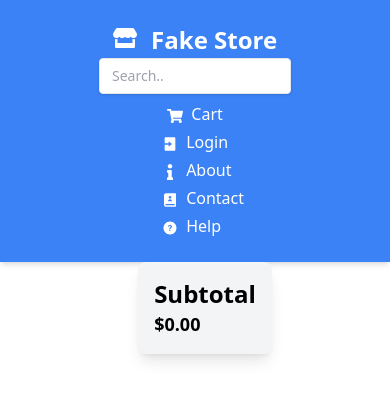
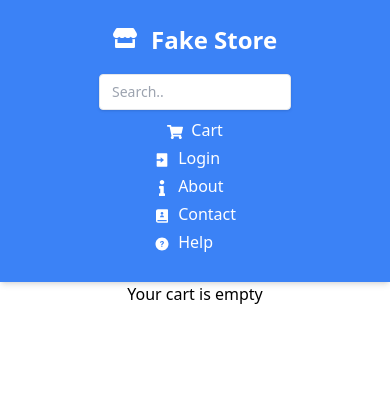
Before and after one commit to mfayaadhh/fake-store, a React (Create React App) app in the folder belajar-react-tms/: page /cart in a window 390 px wide. Shown: the top 400 px of the page. Built offline with nearby package versions, Linux system fonts and the light colour scheme.

Commit message:
context, hooks, styling

```diff
--- a/belajar-react-tms/src/App.js
+++ b/belajar-react-tms/src/App.js
@@ -9,11 +9,9 @@ import Cart from "./pages/Cart";
 import Contact from "./pages/Contact";
 import Routing from "./pages/Routing";
 import Product from "./pages/Product";
-import CartProvider from "./components/CartContext";
 
 export default function App() {
   return (
-    <CartProvider>
       <Routes>
         <Route index element={<Home />}></Route>
         <Route path="/products/:id" element={<Product />}></Route>
@@ -26,6 +24,5 @@ export default function App() {
         <Route path="/contact" element={<Contact />}></Route>
         <Route path="/help" element={<Help />}></Route>
       </Routes>
-    </CartProvider>
   );
 }
--- a/belajar-react-tms/src/components/CartBtn.js
+++ b/belajar-react-tms/src/components/CartBtn.js
@@ -1,8 +1,8 @@
 import React from "react";
-import { useCart } from "./CartContext";
+import { useCartContext } from "../hooks/useCartContext";
 
 export default function CartBtn({product}) {
-  const {addToCart} = useCart();
+  const {addToCart} = useCartContext();
   return (
     <button onClick={() => addToCart(product)} className="px-4 py-2 font-bold text-white bg-blue-500 rounded hover:bg-blue-600 active:scale-90 active:bg-blue-700">
       Add to Cart
--- a/belajar-react-tms/src/components/ContainerProducts.js
+++ b/belajar-react-tms/src/components/ContainerProducts.js
@@ -4,12 +4,13 @@ import CartBtn from "./CartBtn";
 
 export default function ContainerProducts({ products }) {
   return (
-    <div className="grid grid-cols-4 gap-4 p-4">
+    <div className="flex flex-wrap justify-center p-4">
       {products.map((product) => {
         return (
           <div
-            className="flex flex-col justify-end items-center p-4 bg-white rounded shadow-lg h-full"
+            className="flex flex-col justify-end items-center m-4 bg-white rounded shadow-lg h-full p-1"
             key={product.id}
+            style={{ flex: "1 0 21%", maxWidth: "21%" }}
           >
             <Link to={`/products/${product.id}`} className="group">
               <img
--- a/belajar-react-tms/src/components/Navbar.js
+++ b/belajar-react-tms/src/components/Navbar.js
@@ -1,3 +1,4 @@
+import React from "react";
 import { Link } from "react-router-dom";
 import Searchbar from "./Searchbar";
 import { FaShoppingCart, FaInfo, FaStore } from "react-icons/fa";
@@ -6,33 +7,33 @@ import { IoIosHelpCircle } from "react-icons/io";
 
 export default function Navbar() {
   return (
-    <nav className="flex flex-col sm:flex-row items-center justify-between p-6 bg-blue-500 shadow-md flex-wrap">
-      <Link to="/" className="text-white text-2xl font-bold">
+    <nav className="flex flex-col md:flex-row items-center justify-between p-6 bg-blue-500 shadow-md flex-wrap">
+      <Link to="/" className="text-white text-2xl font-bold mb-4 md:mb-0">
         <FaStore className="inline-block mr-2 mb-2" /> Fake Store
       </Link>
       <Searchbar />
-      <ul className="flex flex-col sm:flex-row space-x-4 sm:items-center">
-        <li className="mb-1 sm:mb-0 self-center">
+      <ul className="flex flex-col md:flex-row space-x-0 md:space-x-4 sm:items-center">
+        <li className="mb-1 md:mb-0 self-center">
           <Link className="text-white hover:text-blue-300" to="/cart">
             <FaShoppingCart className="inline-block mr-1" /> Cart
           </Link>
         </li>
-        <li className="mb-1 sm:mb-0">
+        <li className="mb-1 md:mb-0">
           <Link className="text-white hover:text-blue-300" to="/login">
             <RiLoginBoxFill className="inline-block mr-1" /> Login
           </Link>
         </li>
-        <li className="mb-1 sm:mb-0">
+        <li className="mb-1 md:mb-0">
           <Link className="text-white hover:text-blue-300" to="/about">
             <FaInfo className="inline-block mr-1" /> About
           </Link>
         </li>
-        <li className="mb-1 sm:mb-0">
+        <li className="mb-1 md:mb-0">
           <Link className="text-white hover:text-blue-300" to="/contact">
             <RiContactsBook2Fill className="inline-block mr-1" /> Contact
           </Link>
         </li>
-        <li>
+        <li className="mb-1 md:mb-0">
           <Link className="text-white hover:text-blue-300" to="/help">
             <IoIosHelpCircle className="inline-block mr-1" /> Help
           </Link>
--- a/belajar-react-tms/src/components/CartContext.js
+++ b/belajar-react-tms/src/context/CartContext.js
@@ -1,15 +1,9 @@
-import React, { createContext, useState, useContext } from "react";
+import React, { createContext, useState } from "react";
 
 export const CartContext = createContext();
 
-export function useCart() {
-  const { cart, setCart, addToCart } = useContext(CartContext);
-  return { cart, setCart, addToCart };
-}
-
 export default function CartProvider({ children }) {
   const [cart, setCart] = useState([]);
-
 
   function addToCart(p) {
     if (cart.some((cartItem) => cartItem.id === p.id)) {
--- /dev/null
+++ b/belajar-react-tms/src/hooks/useCartContext.js
@@ -0,0 +1,12 @@
+import { CartContext } from "../context/CartContext";
+import { useContext } from "react";
+
+export function useCartContext() {
+    const context = useContext(CartContext);
+
+    if(!context) {
+        throw Error('useCartContext must be used inside a WorkoutsContextProvider')
+      }
+
+      return context
+  }
--- a/belajar-react-tms/src/index.js
+++ b/belajar-react-tms/src/index.js
@@ -3,12 +3,15 @@ import ReactDOM from "react-dom/client";
 import "./index.css";
 import App from "./App";
 import { BrowserRouter } from "react-router-dom";
+import CartProvider from "./context/CartContext";
 
 const root = ReactDOM.createRoot(document.getElementById("root"));
 root.render(
   <React.StrictMode>
     <BrowserRouter>
-      <App />
+      <CartProvider>
+        <App />
+      </CartProvider>
     </BrowserRouter>
   </React.StrictMode>
 );
--- a/belajar-react-tms/src/pages/Cart.js
+++ b/belajar-react-tms/src/pages/Cart.js
@@ -1,8 +1,8 @@
 import Navbar from "../components/Navbar";
-import { useCart } from "../components/CartContext";
+import { useCartContext } from "../hooks/useCartContext";
 
 export default function Cart() {
-  const {cart, setCart} = useCart();
+  const {cart, setCart} = useCartContext();
   let subtotal = 0;
   cart.forEach((item) => {
     return (subtotal += (item.amount * item.price));
@@ -12,6 +12,18 @@ export default function Cart() {
     let arr = cart.filter((item) => item.id !== p.id);
     setCart(arr);
   }
+
+  if (cart.length === 0) {
+    return (
+      <>
+        <Navbar />
+        <div className="flex flex-row justify-center items-center">
+          <h2>Your cart is empty</h2>
+        </div>
+      </>
+    );
+  }
+
   return (
     <>
       <Navbar />
@@ -32,7 +44,7 @@ export default function Cart() {
                     {item.title}
                   </p>
                   <p className="text-lg">Quantity {item.amount}</p>
-                  <p className="text-lg">${item.price * item.amount}</p>
+                  <p className="text-lg">${(item.price * item.amount).toFixed(2)}</p>
                   <button
                     onClick={() => removeItem(item)}
                     className="px-4 py-2 self-start font-bold text-white bg-red-500 rounded hover:bg-red-600 active:scale-90"
```
